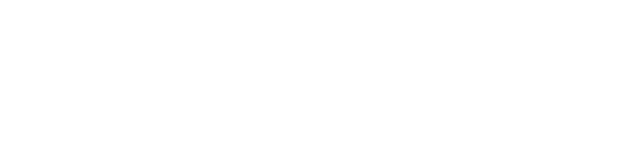
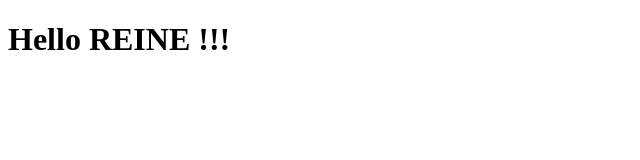
Before and after one commit to Reine222/boutique-tailwind, a plain HTML site: page index.html in a window 1280 px wide. Shown: the whole page, without its empty margins (0-640 px from the left). Drawn offline with Linux system fonts and the light colour scheme.

Commit message:
ajout du projet

```diff
--- a/index.html
+++ b/index.html
@@ -6,6 +6,6 @@
     <title>Hello</title>
 </head>
 <body>
-
+    <h1>Hello REINE !!!</h1>
 </body>
 </html>
```
